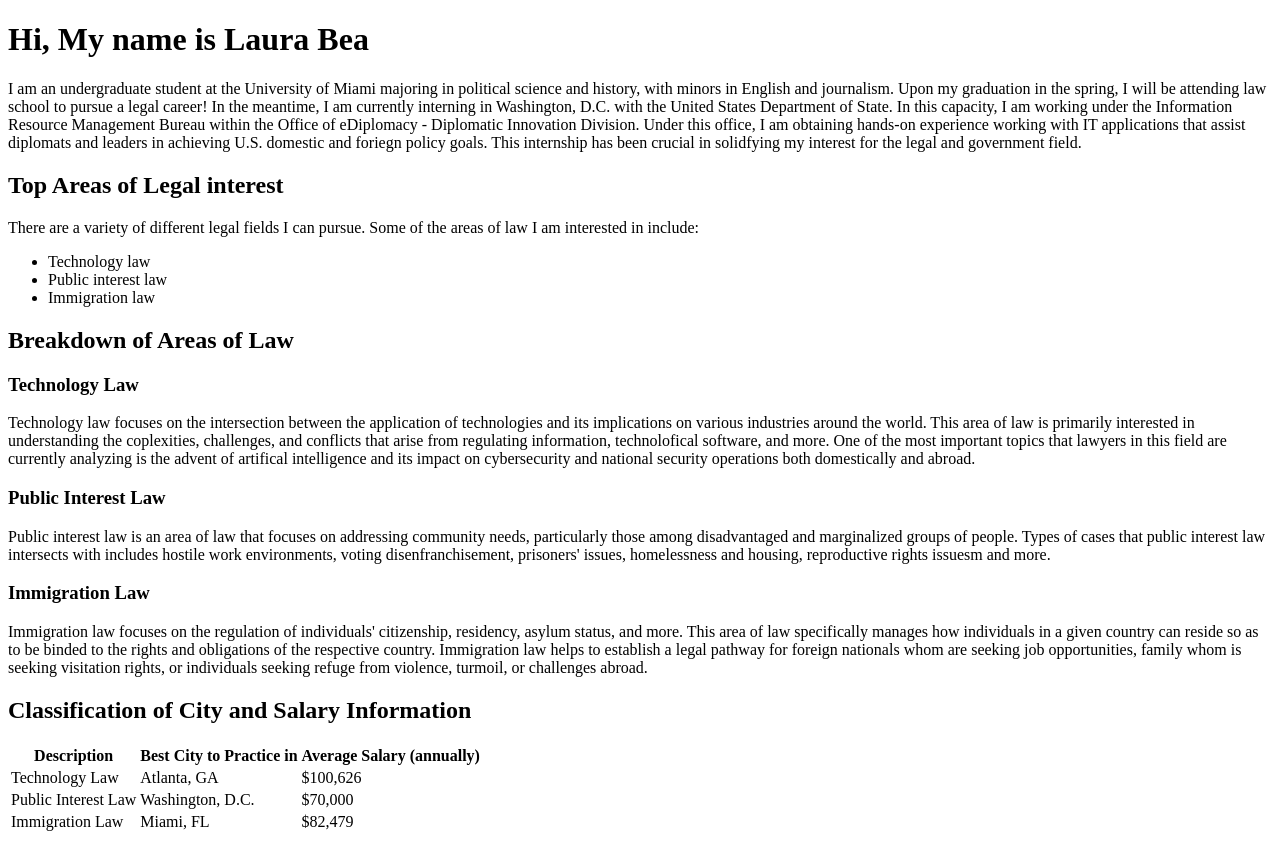
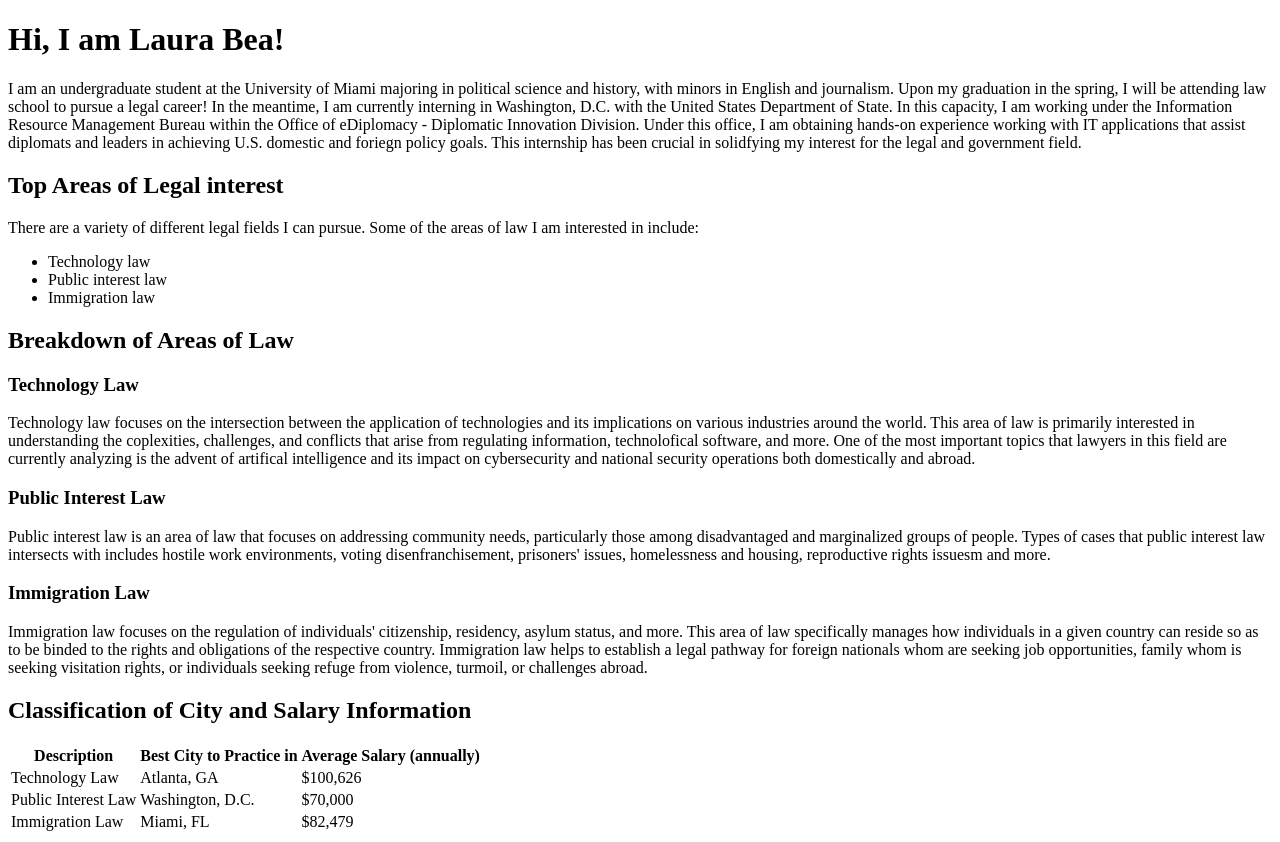
Before and after one commit to Laurabeaa/laurabeaa.github.io, a plain HTML site: page index.html in a window 1280 px wide. Drawn offline with Linux system fonts and the light colour scheme.

Commit message:
Update index.html

```diff
--- a/index.html
+++ b/index.html
@@ -5,7 +5,7 @@
         <title>About Me</title>
     </head>
 
-<h1>Hi, My name is Laura Bea</h1>
+<h1>Hi, I am Laura Bea!</h1>
 
         <p>I am an undergraduate student at the University of Miami majoring in political science and history, with minors in English and journalism. Upon my graduation in the spring, I will be attending law school to pursue a legal career! In the meantime, I am currently interning in Washington, D.C. with the United States Department of State. In this capacity, I am working under the Information Resource Management Bureau within the Office of eDiplomacy - Diplomatic Innovation Division. Under this office, I am obtaining hands-on experience working with IT applications that assist diplomats and leaders in achieving U.S. domestic and foriegn policy goals. This internship has been crucial in solidfying my interest for the legal and government field.</p>
 
```
